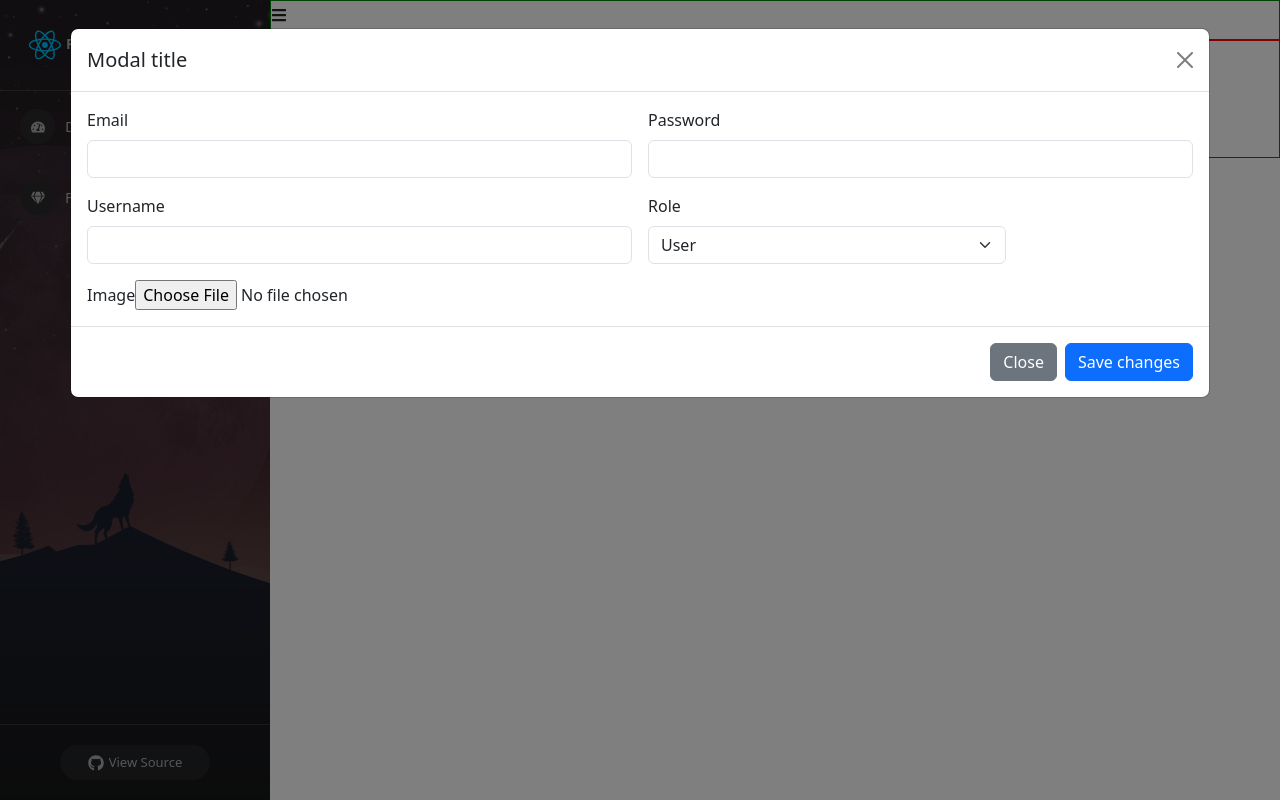
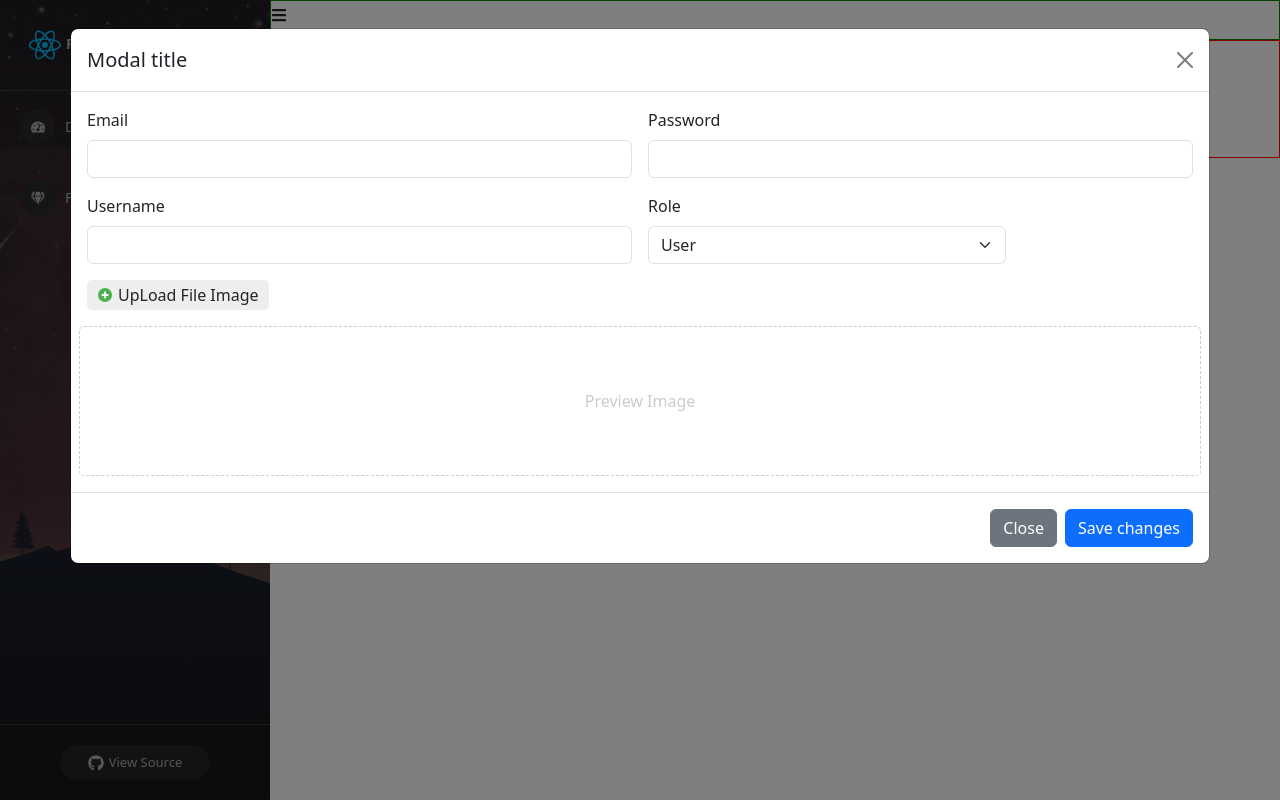
Before and after one commit to tempo1406/LearnReact, a React (Create React App) app: page /admins/manage-users in a window 1280 px wide. Both pictures are taken after a click on the button "Launch demo modal". Built offline with nearby package versions, Linux system fonts and the light colour scheme.

Commit message:
StateModalAddUser

```diff
--- a/src/components/Admin/Admin.js
+++ b/src/components/Admin/Admin.js
@@ -3,6 +3,8 @@
 import { FaBars } from "react-icons/fa";
 import { useState } from "react";
 import { Outlet } from "react-router-dom";
+import { FcPlus } from "react-icons/fc";
+
 const Admin = (props) => {
     const [collapsed, setCollapsed] = useState(false);
 
--- a/src/components/Admin/Content/ManageUser.js
+++ b/src/components/Admin/Content/ManageUser.js
@@ -1,6 +1,6 @@
 
 import ModalCreateUser from "./ModalCreateUser";
-
+import './ManageUser.scss';
 const ManageUser = (props) => {
     return (
         <div className="manage-user-container">
@@ -11,9 +11,10 @@
                 </div>
                 <div>
                     Table users
-                    <ModalCreateUser />
                 </div>
+                <ModalCreateUser />
             </div>
+
         </div>
     );
 };
--- /dev/null
+++ b/src/components/Admin/Content/ManageUser.scss
@@ -0,0 +1,39 @@
+.manage-user-container {
+    .user-content {
+
+    }
+}
+
+.modal-add-user {
+    .img-preview {
+        height: 150px;
+        border: 1px dashed #ccc;
+        border-radius: 5px;
+        display: flex;
+        justify-content: center;
+        align-items: center;
+        color: #ccc;
+
+        img {
+            max-width: 100%;
+            max-height: 100%;
+        }
+    }
+
+    .lable-upload {
+        display: flex;
+        align-items: center;
+        gap: 5px;
+        border: 1px solid red;
+        width: fit-content;
+        padding: 3px 10px;
+        border-radius: 5px;
+        background-color: #eeeeee;
+        border: none;
+        cursor: pointer;
+
+        &:hover {
+            background-color: #dcdcdc;
+        }
+    }
+}
--- a/src/components/Admin/Content/ModalCreateUser.js
+++ b/src/components/Admin/Content/ModalCreateUser.js
@@ -1,6 +1,25 @@
 import { Modal } from "bootstrap";
+import { useState } from "react";
+import { FcPlus } from "react-icons/fc";
 
 const ModalCreateUser = ()  => {
+    const [email, setEmail] = useState("")
+    const [password, setPassword] = useState("")
+    const [username, setUserName] = useState("")
+    const [role, setRole] = useState("USER")
+    const [image, setImage] = useState("")
+    const [previewImage, setPreviewImage] = useState("")
+
+
+    const handleUpLoadImage = (event) => {
+        if (event.target && event.target.files && event.target.files[0]) {
+            setPreviewImage(URL.createObjectURL(event.target.files[0]))
+            setImage(event.target.files[0])
+        } else {
+            // setPreviewImage("");
+        }
+
+    }
     return (
         <div>
             <button
@@ -13,7 +32,7 @@
             </button>
 
             <div
-                className="modal fade modal-xl"
+                className="modal fade modal-xl modal-add-user"
                 id="staticBackdrop"
                 data-bs-backdrop="static"
                 tabindex="-1"
@@ -43,6 +62,8 @@
                                     <input
                                         type="email"
                                         className="form-control"
+                                        value={email}
+                                        onChange={(event) => setEmail(event.target.value)}
                                     />
                                 </div>
                                 <div className="col-md-6">
@@ -54,6 +75,8 @@
                                     <input
                                         type="password"
                                         className="form-control"
+                                        value={password}
+                                        onChange={(event) => setPassword(event.target.value)}
                                     />
                                 </div>
                                 <div className="col-md-6">
@@ -63,22 +86,32 @@
                                     <input
                                         type="text"
                                         className="form-control"
+                                        value={username}
+                                        onChange={(event) => setUserName(event.target.value)}
                                     />
                                 </div>
                                 <div className="col-md-4">
                                     <label className="form-label">
                                         Role
                                     </label>
-                                    <select className="form-select">
-                                        <option selected value="USER">User</option>
+                                    <select className="form-select" onChange={(event) => setRole(event.target.value)}>
+                                        <option value="USER">User</option>
                                         <option value="ADMIN">Admin</option>
                                     </select>
                                 </div>
                                 <div className="col-md-12">
-                                    <label className="form-lable">
-                                        Image
+                                    <label className="form-lable lable-upload" htmlFor="lableUpload">
+                                       <FcPlus/> UpLoad File Image
                                     </label>
-                                    <input type="file"></input>
+                                    <input type="file" id="lableUpload" hidden onChange={(event) => handleUpLoadImage(event)}></input>
+                                </div>
+
+                                <div className="col-md-12 img-preview">
+                                    { previewImage ?
+                                        <img src={previewImage}></img>
+                                    :
+                                    <span>Preview Image</span>
+                                    }
                                 </div>
                             </form>
                         </div>
```
